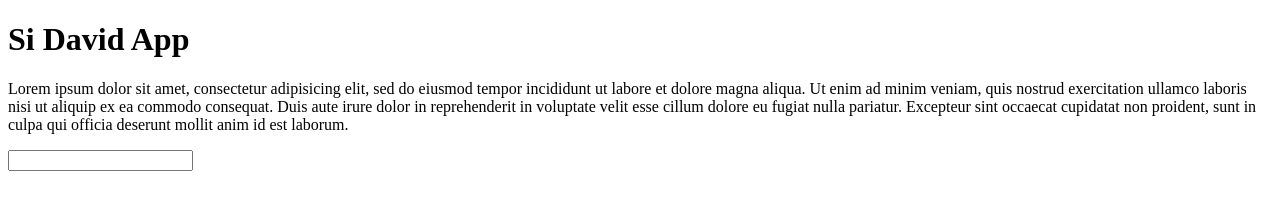
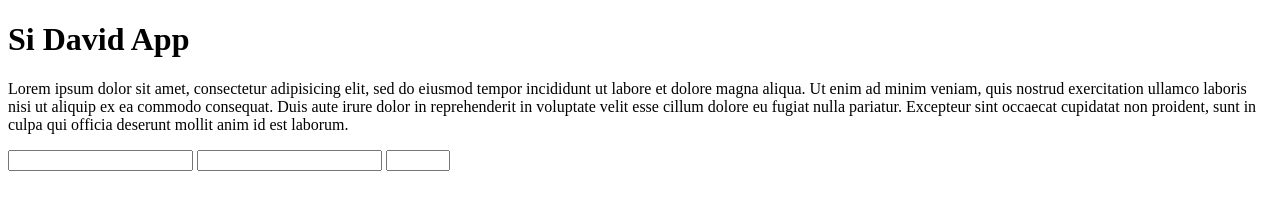
Before and after one commit to karigithu/microverse-trials-III, a plain HTML site: page index.html in a window 1280 px wide. Drawn offline with Linux system fonts and the light colour scheme.

Commit message:
Features 5 to 9

```diff
--- a/index.html
+++ b/index.html
@@ -17,7 +17,9 @@
     cillum dolore eu fugiat nulla pariatur. Excepteur sint occaecat cupidatat non
     proident, sunt in culpa qui officia deserunt mollit anim id est laborum.</p>
     <form action="" id="survey-form">
-      <input type="text" id="name">
+      <input type="text" id="name" name="name" title="Name" required />
+      <input type="text" id="email" name="email" title="Email" required />
+      <input type="number" id="number" name="number" title="Number" min="1" max="100" />
     </form>
   </body>
 </html>
```
